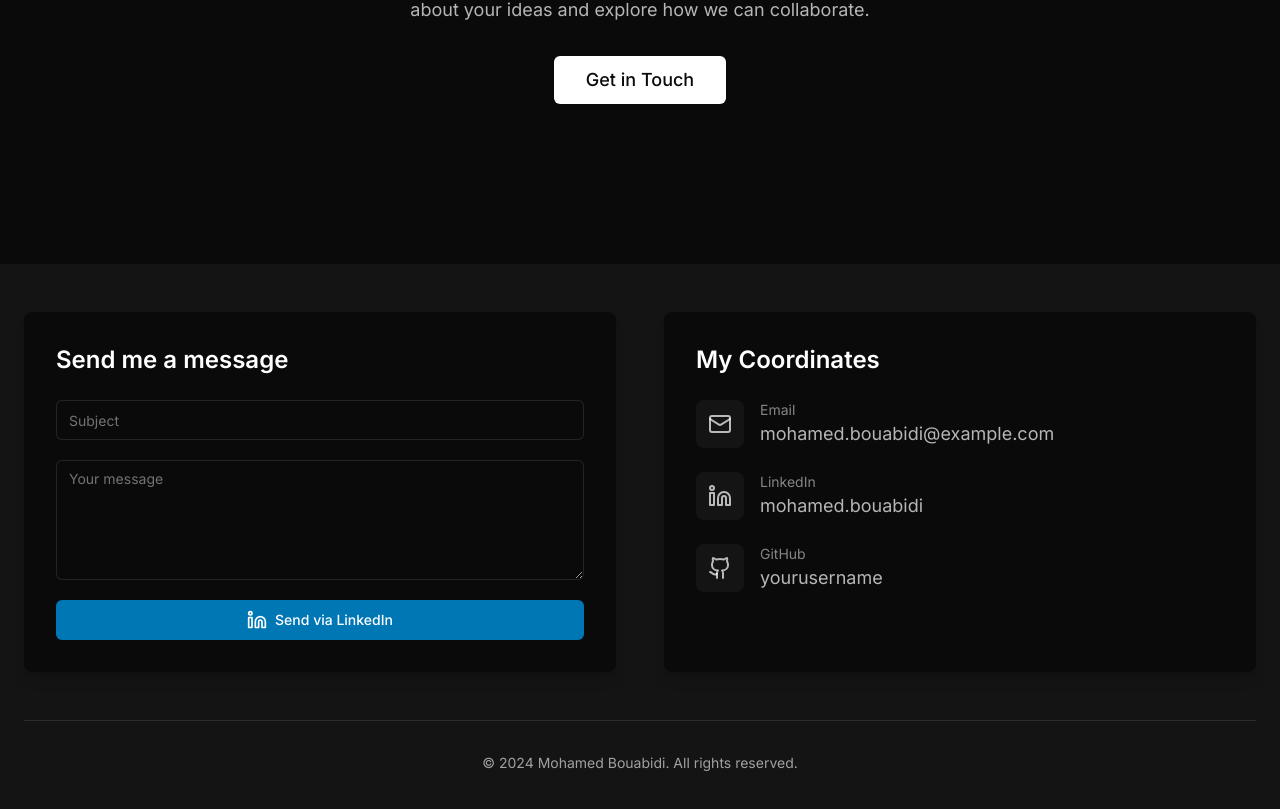
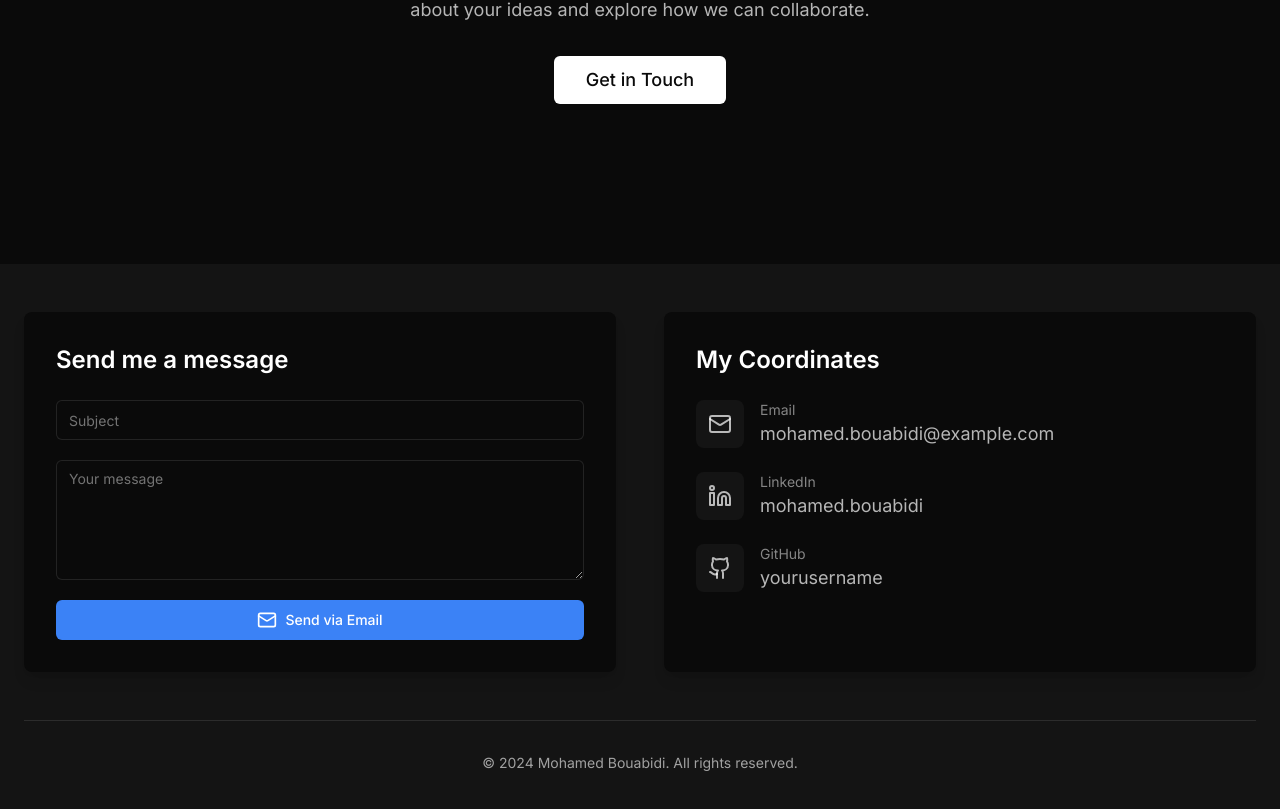
Before and after one commit to SBDI/freelanceportfolio, a React (Vite) app: page / in a window 1280 px wide. Shown: the part 2991-3800 px from the top of the page. Built offline with nearby package versions, Linux system fonts and the light colour scheme.

Commit message:
Update footer for email submission
Modified the footer component to send emails instead of redirecting to LinkedIn for messaging. This includes the necessary changes in the form submission logic.
[skip gpt_engineer]

```diff
--- a/src/components/Footer.tsx
+++ b/src/components/Footer.tsx
@@ -11,13 +11,13 @@ const Footer = () => {
 
   const handleSubmit = (e: React.FormEvent) => {
     e.preventDefault();
-    const linkedinProfileUrl = "https://www.linkedin.com/in/mohamed-bouabidi/";
+    const email = "mohamed.bouabidi@example.com";
     const encodedSubject = encodeURIComponent(subject);
     const encodedMessage = encodeURIComponent(message);
-    const messageUrl = `${linkedinProfileUrl}/message?subject=${encodedSubject}&body=${encodedMessage}`;
+    const mailtoUrl = `mailto:${email}?subject=${encodedSubject}&body=${encodedMessage}`;
 
-    window.open(messageUrl, '_blank');
-    toast.success("Redirecting to LinkedIn messaging");
+    window.location.href = mailtoUrl;
+    toast.success("Opening email client");
     setMessage("");
     setSubject("");
   };
@@ -48,10 +48,10 @@ const Footer = () => {
               </div>
               <Button
                 type="submit"
-                className="w-full bg-[#0077B5] hover:bg-[#006097] text-white transition-colors"
+                className="w-full bg-blue-500 hover:bg-blue-600 text-white transition-colors"
               >
-                <Linkedin className="w-5 h-5 mr-2" />
-                Send via LinkedIn
+                <Mail className="w-5 h-5 mr-2" />
+                Send via Email
               </Button>
             </form>
           </div>
@@ -61,7 +61,7 @@ const Footer = () => {
             <h3 className="text-2xl font-semibold text-white">My Coordinates</h3>
             <div className="space-y-6">
               <div className="flex items-center gap-4 text-white/70 hover:text-white transition-colors group">
-                <div className="bg-dark-100 p-3 rounded-lg group-hover:bg-[#0077B5] transition-colors">
+                <div className="bg-dark-100 p-3 rounded-lg group-hover:bg-blue-500 transition-colors">
                   <Mail className="h-6 w-6" />
                 </div>
                 <div>
```
